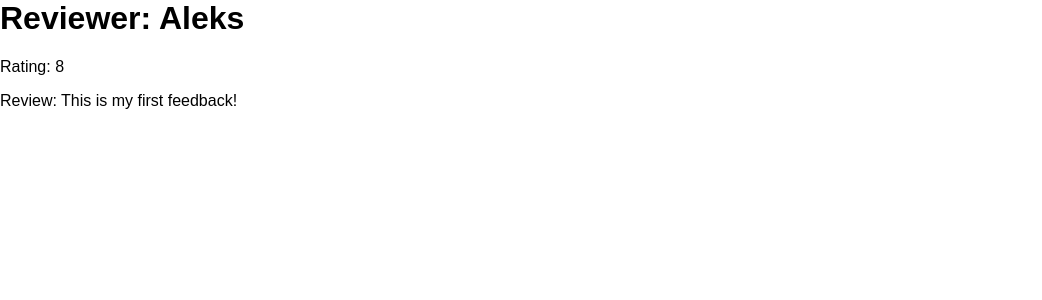
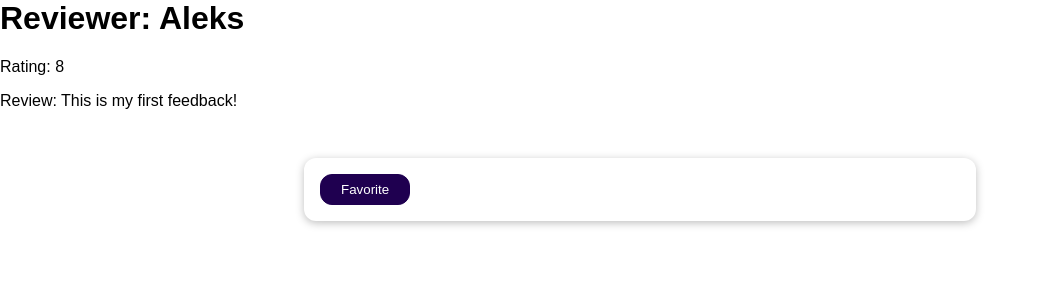
Before and after one commit to NSale/feedback, a Django app: page /reviews/1 in a window 1280 px wide. Shown: the top 300 px of the page, without its empty margins (0-1042 px from the left). Run offline with Django 3.2, Linux system fonts and the light colour scheme; data comes from the database, SQL or seed files in the repository; both versions use the stored data as it was after the commit.

Commit message:
session data added

```diff
--- a/reviews/templates/reviews/review_details.html
+++ b/reviews/templates/reviews/review_details.html
@@ -8,4 +8,13 @@
     <h1>Reviewer: {{ review.user_name }}</h1>
     <p>Rating: {{ review.rating }}</p>
     <p>Review: {{ review.review_text }}</p>
+    {% if is_favorite %}
+        <p>This is your favorite review!</p>
+    {% else %}
+    <form action="/reviews/favorite" method="POST">
+        {% csrf_token %}
+        <input type="hidden" name="review_id" value="{{ review.id }}" >
+        <button>Favorite</button>
+    </form>
+    {% endif %}
 {% endblock %}
--- a/reviews/urls.py
+++ b/reviews/urls.py
@@ -5,5 +5,6 @@
     path('', views.ReviewView.as_view()),
     path('thanks', views.ThankYou.as_view()),
     path('reviews', views.ReviewList.as_view()),
+    path('reviews/favorite', views.AddFavorite.as_view()),
     path('reviews/<int:pk>', views.ReviewDetails.as_view()),
 ]
--- a/reviews/views.py
+++ b/reviews/views.py
@@ -1,6 +1,8 @@
+from django.http import HttpResponseRedirect
 from django.views.generic.base import TemplateView
 from django.views.generic import ListView, DetailView
 from django.views.generic.edit import CreateView
+from django.views import View
 from .forms import ReviewForm
 from .models import Feedback
 
@@ -41,3 +43,18 @@
     template_name = 'reviews/review_details.html'
     model = Feedback
     context_object_name = 'review'
+
+    def get_context_data(self, **kwargs):
+        context = super().get_context_data(**kwargs)
+        loaded_review = self.object
+        request = self.request
+        favorite_id = request.session.get('favorite_review')
+        context['is_favorite'] = favorite_id == str(loaded_review.id)
+        return context
+
+
+class AddFavorite(View):
+    def post(self, request):
+        review_id = request.POST['review_id']
+        request.session['favorite_review'] = review_id
+        return HttpResponseRedirect('/reviews/' + review_id)
```
Also changed, not shown: db.sqlite3.
